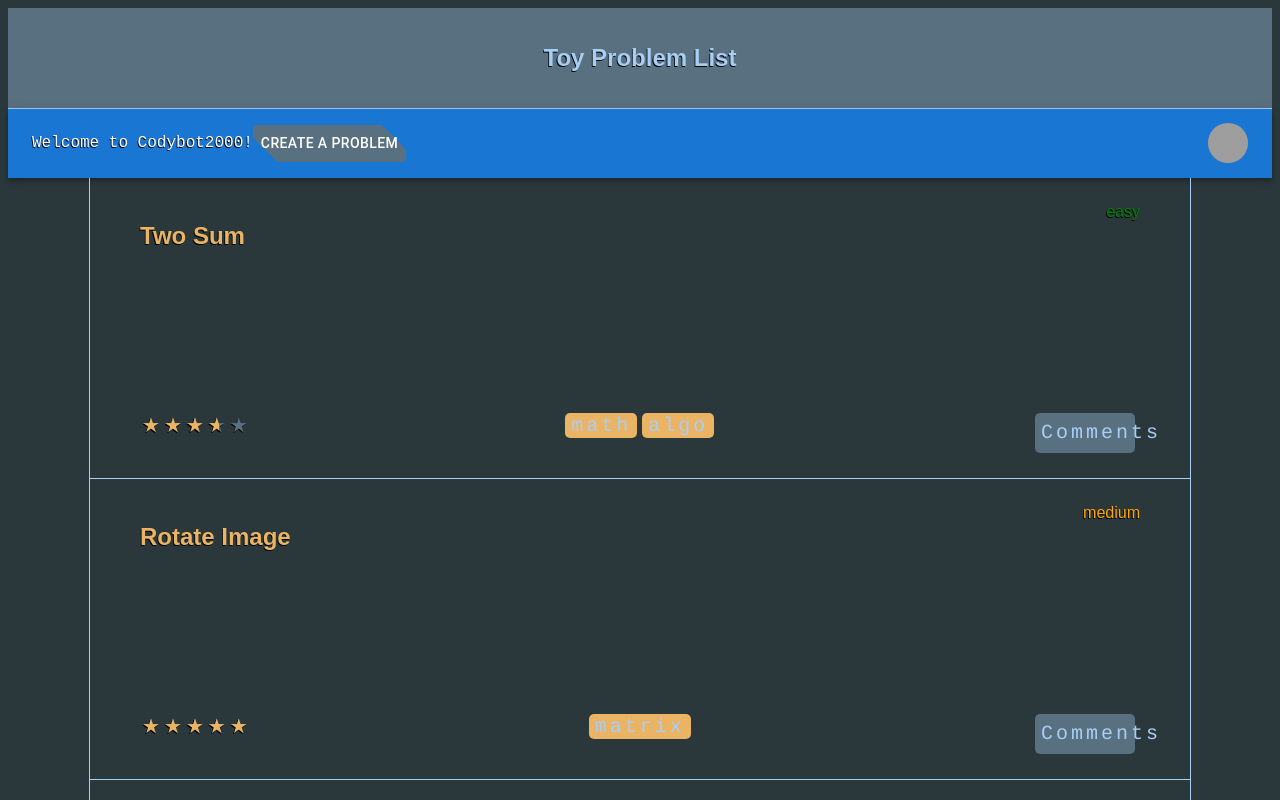
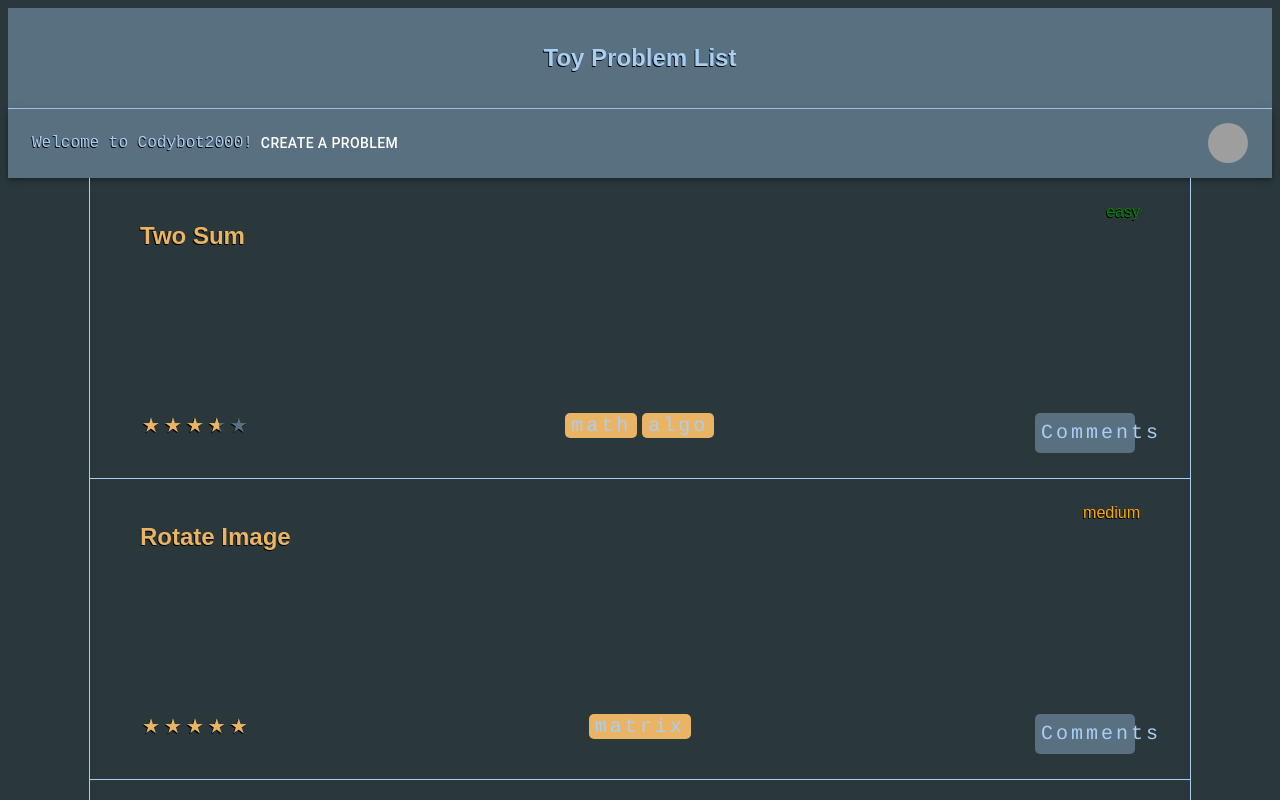
Before and after one commit to pufflehuff/codybot2000, a React app: page / in a window 1280 px wide. Shown: the top 800 px of the page. Built offline with nearby package versions, Linux system fonts and the light colour scheme; grey boxes are pictures that could not be loaded; the HTML template or start-up script is replaced by a standard one.

Commit message:
change color of Navbar

```diff
--- a/client/src/components/list/Navbar.jsx
+++ b/client/src/components/list/Navbar.jsx
@@ -44,7 +44,7 @@ const ResponsiveAppBar = ({currentUser}) => {
   };
 
   return (
-    <AppBar position="static">
+    <AppBar position="static" sx={{backgroundColor: '#597081', color: '#A9CEF4'}}>
       <Container maxWidth="xl">
         <Toolbar disableGutters>
           {/* <img src={logo} /> */}
```
